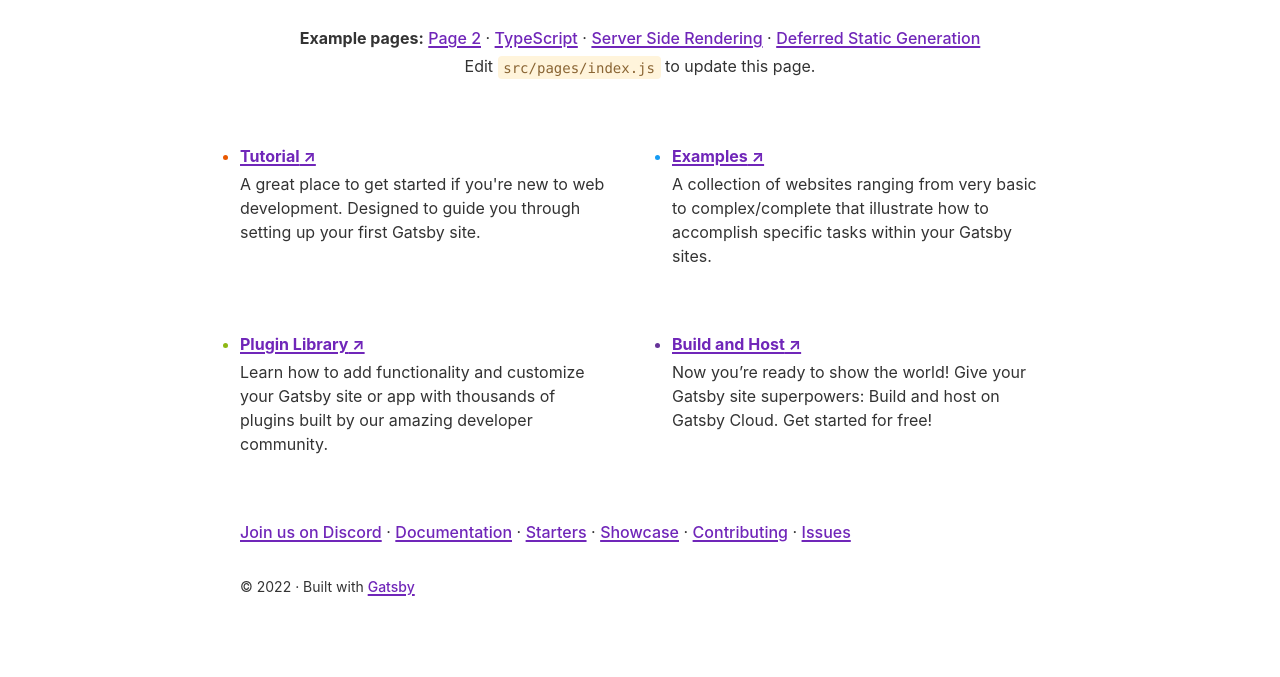
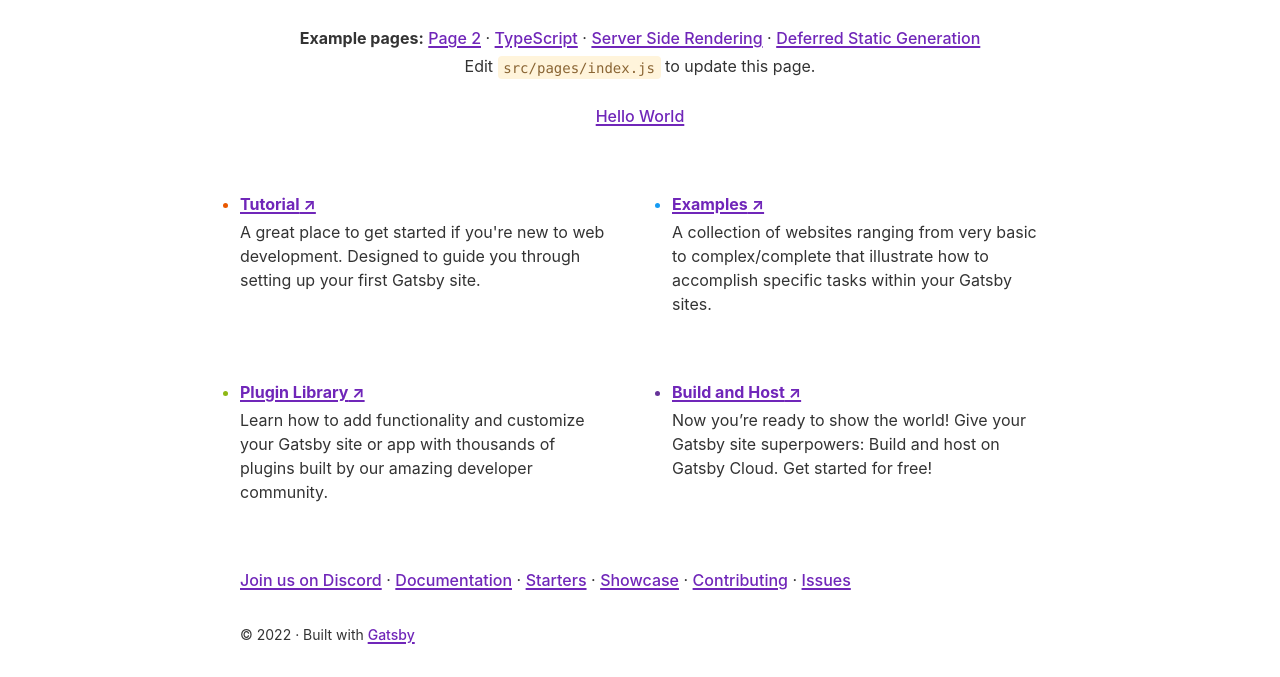
Before and after one commit to mando222/gatsby-playground, a Gatsby site: page / in a window 1280 px wide. Shown: the part 230-907 px from the top of the page. Before the commit the page ends 859 px from the top, so only its background shows below. Built offline with nearby package versions, Linux system fonts and the light colour scheme; Gatsby itself is replaced by a stand-in of ours.

Commit message:
Update index.js

```diff
--- a/src/pages/index.js
+++ b/src/pages/index.js
@@ -96,6 +96,7 @@ const IndexPage = () => (
         <br />
         Edit <code>src/pages/index.js</code> to update this page.
       </p>
+      <a>Hello World</a>
     </div>
     <ul className={styles.list}>
       {links.map(link => (
```
